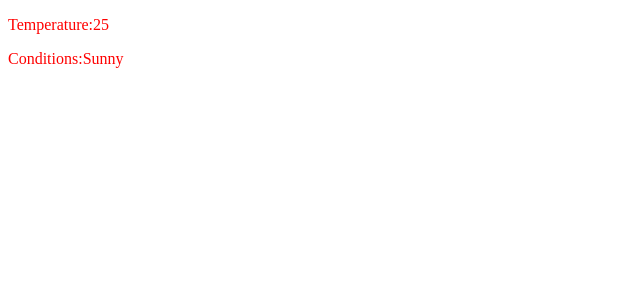
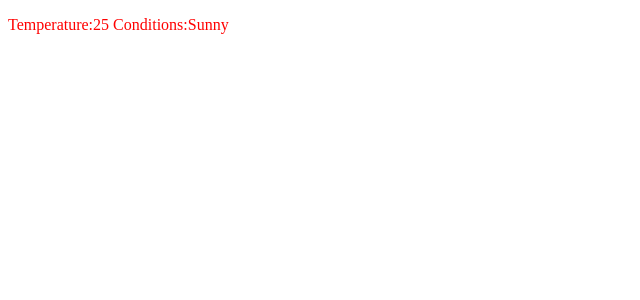
Before and after one commit to acciojob/conditional-weather-report-forbidden451, a React app: page / in a window 1280 px wide. Shown: the top 300 px of the page, without its empty margins (0-640 px from the left). Built offline with nearby package versions, Linux system fonts and the light colour scheme.

Commit message:
final commit

```diff
--- a/src/components/App.js
+++ b/src/components/App.js
@@ -20,8 +20,8 @@ const App = () => {
 
   return (
     <div>
-      <p style={{color:color}}>Temperature:{weatherInput.temperature}</p>
-      <p style={{color:color}}>Conditions:{weatherInput.conditions}</p>
+      <p style={{color:color}}>Temperature:{weatherInput.temperature}<span> Conditions:{weatherInput.conditions}</span></p>
+      <p style={{color:color}}></p>
     </div>
   )
 }
```
